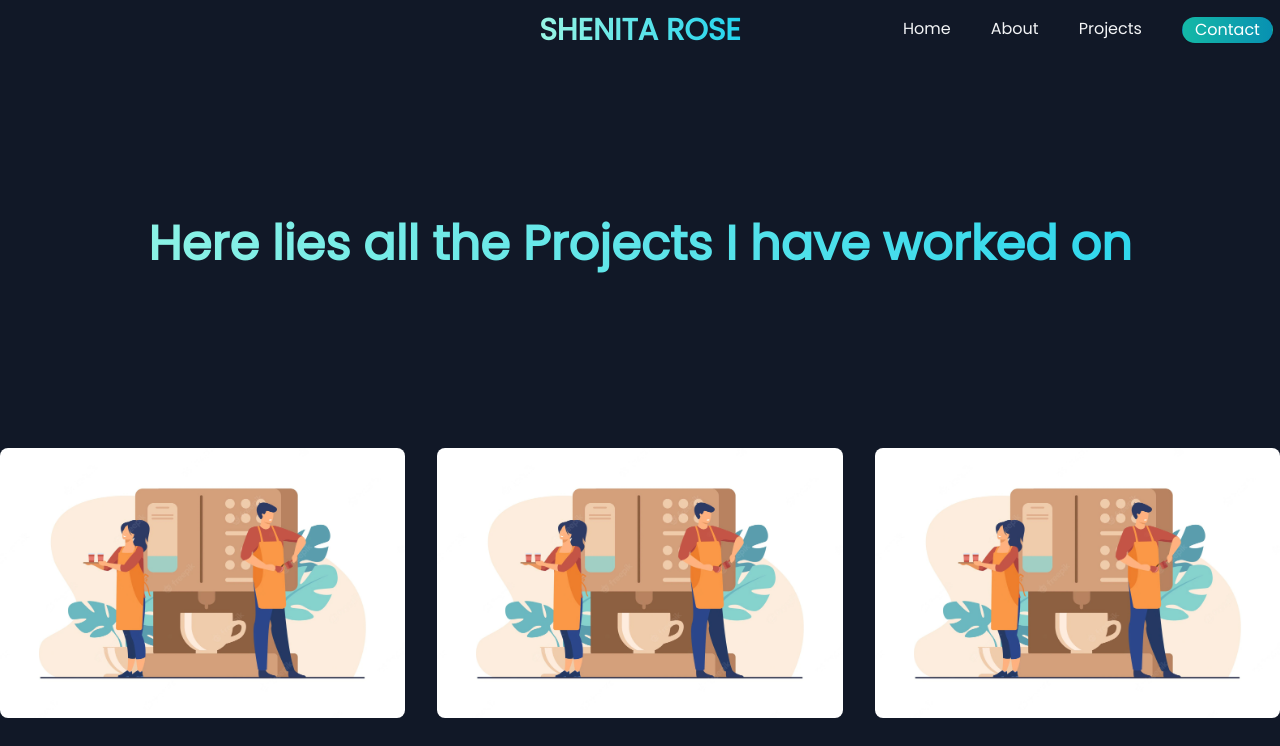
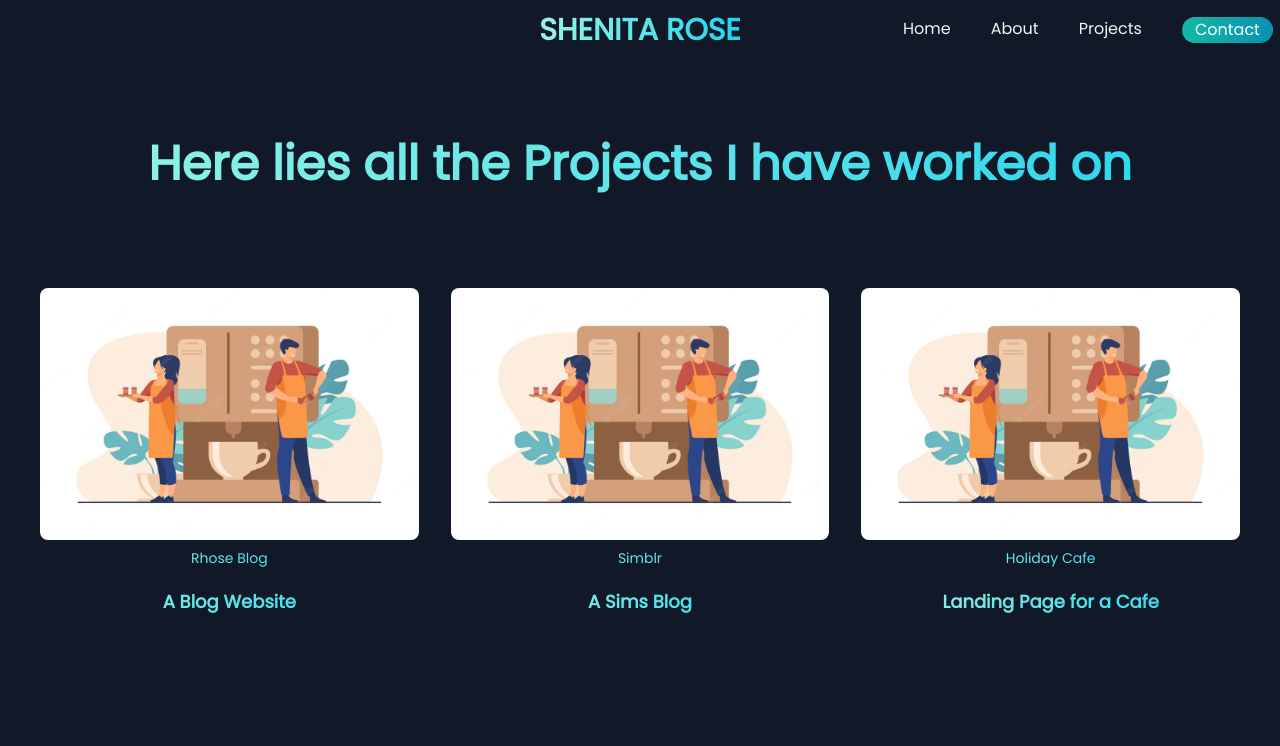
Before and after one commit to ShenitaRose/dev-portfolio, a Next.js app: page /projects in a window 1280 px wide. Shown: the top 746 px of the page. Built offline with nearby package versions, Linux system fonts and the light colour scheme.

Commit message:
Minor changes made to about and projects

```diff
--- a/pages/about.js
+++ b/pages/about.js
@@ -51,7 +51,7 @@ export default function About() {
                 </div>
                 <figcaption className="mt-3 flex text-sm bg-gradient-to-r from-teal-200 to-cyan-400 bg-clip-text text-transparent">
                   <CameraIcon className="h-5 w-5 flex-none text-cyan-400" aria-hidden="true" />
-                  <span className="ml-2">Photograph by Marcus O’Leary</span>
+                  <span className="ml-2">Photograph by Tomas Navickas</span>
                 </figcaption>
               </figure>
             </div>
--- a/pages/projects.js
+++ b/pages/projects.js
@@ -11,14 +11,14 @@ const files = [
         '/images/fof.jpg',
     },
     {
-        title: 'Rhose Blog',
-        description: 'A Blog Website',
+        title: 'Simblr',
+        description: 'A Sims Blog',
         source:
           '/images/fof.jpg',
       },
       {
-        title: 'Rhose Blog',
-        description: 'A Blog Website',
+        title: 'Holiday Cafe',
+        description: 'Landing Page for a Cafe',
         source:
           '/images/fof.jpg',
       },
@@ -47,17 +47,17 @@ export default function Projects() {
   return (
     <div>
         <Header />
-        <h1 className='mt-40 text-center text-5xl font-bold bg-gradient-to-r from-teal-200 to-cyan-400 bg-clip-text pb-3 text-transparent sm:pb-5'>Here lies all the Projects I have worked on </h1>
-        <ul role="list" className="grid grid-cols-2 gap-x-6 gap-y-8 sm:grid-cols-2 sm:gap-x-6 lg:grid-cols-3 xl:gap-x-8">
+        <h1 className='mt-20 text-center text-5xl font-bold bg-gradient-to-r from-teal-200 to-cyan-400 bg-clip-text pb-3 text-transparent sm:pb-5'>Here lies all the Projects I have worked on </h1>
+        <ul role="list" className="mx-10 grid grid-cols-2 gap-x-6 gap-y-8 sm:grid-cols-2 sm:gap-x-6 lg:grid-cols-3 xl:gap-x-8">
       {files.map((file) => (
         <li key={file.source} className="relative">
-          <div className=" mt-40 group aspect-w-10 aspect-h-7 block w-full overflow-hidden rounded-lg bg-gray-100 focus-within:ring-2 focus-within:ring-indigo-500 focus-within:ring-offset-2 focus-within:ring-offset-gray-100">
-            <Image src={file.source} alt="" className="pointer-events-none object-cover group-hover:opacity-75" width={1138} height={1167} />
+          <div className=" mt-20 group aspect-w-10 aspect-h-7 block w-full overflow-hidden rounded-lg bg-gray-100 focus-within:ring-2 focus-within:ring-teal-500 focus-within:ring-offset-2 focus-within:ring-offset-gray-100">
+            <Image src={file.source} alt="" className="pointer-events-none object-cover group-hover:opacity-75" width={900} height={900} />
             <button type="button" className="absolute inset-0 focus:outline-none">
               <span className="sr-only">View details for {file.title}</span>
             </button>
           </div>
-          <div className='mx-16 my-10'>
+          <div className='text-center'>
           <p className="pointer-events-none mt-2 block truncate text-sm font-medium bg-gradient-to-r from-teal-200 to-cyan-400 bg-clip-text pb-3 text-transparent sm:pb-5">{file.title}</p>
           <p className="pointer-events-none block text-lg font-bold bg-gradient-to-r from-teal-200 to-cyan-400 bg-clip-text pb-3 text-transparent sm:pb-5">{file.description}</p>
           </div>
```
